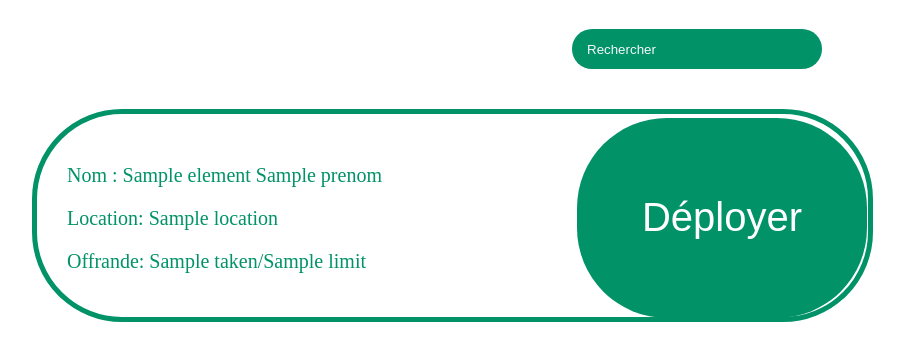
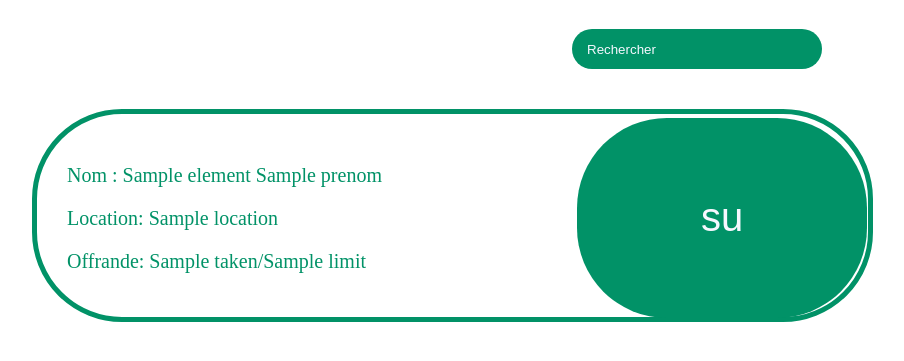
Before and after one commit to marouanebk/zoldyck_team, a Django app: template zoldyck/templates/deba7s/org_list.html in a window 1280 px wide. Shown: the part 210-571 px from the top of the page, without its empty margins (326-1230 px from the left). Run offline with Django 4.2, Linux system fonts and the light colour scheme; the template is opened without the code that fills it: most values are stand-ins (such as "Sample title", 1, 10 or a date in 2020); parts of the project's set-up code (start-up, migrations or seed data) failed here and were passed over.

Commit message:
Update org_list.html

```diff
--- a/zoldyck/templates/deba7s/org_list.html
+++ b/zoldyck/templates/deba7s/org_list.html
@@ -28,12 +28,17 @@
         <p style="color:#019267; font-size:20px">Nom : {{element.nom}} {{element.prenom}}</p>
         <p style="color:#019267; font-size:20px">Location: {{element.location}}</p>
         <p style="color:#019267; font-size:20px">Offrande: {{element.taken}}/{{element.limit}}</p>
+        <form method="POST" action="">
+            {%csrf_token%}
+        <input type="text" name="butcher" id="butcher" value={{element.id}} style="display: none;">
+
         </div>
         <div style="padding-left:510px;margin-top:-175.5px;">
-        <button style="color:#F6F8FF; font-size:40px;background-color:#019267;border-radius:90px;border:0px solid; width:290px;height:200px; "><a style="text-decoration: none; color:white;"href="#">Déployer</a></button>
+        <input type="submit" style="color:#F6F8FF; font-size:40px;background-color:#019267;border-radius:90px;border:0px solid; width:290px;height:200px; " value="su">
         </div>
     </div>
 </div>
+
 {% endfor %}
 
 
```
